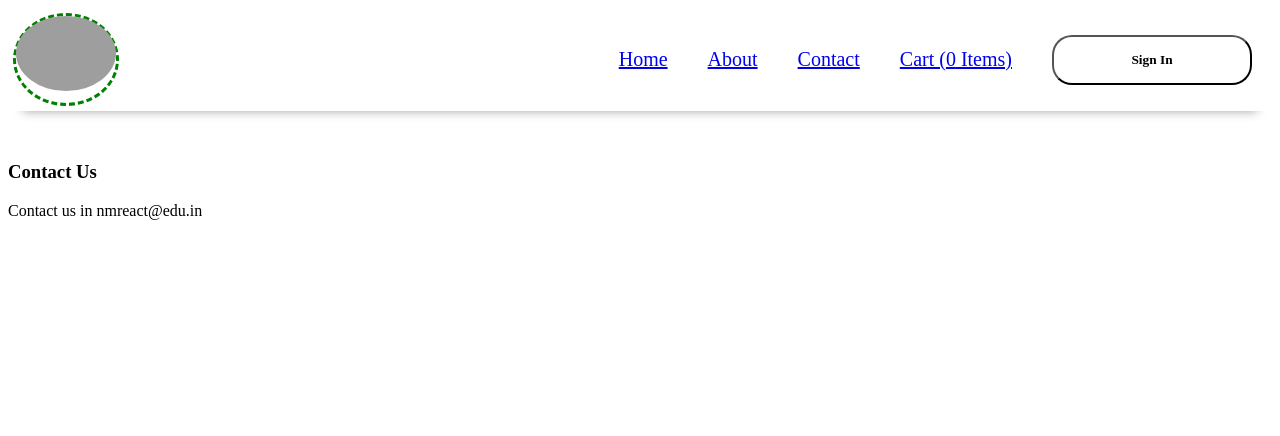
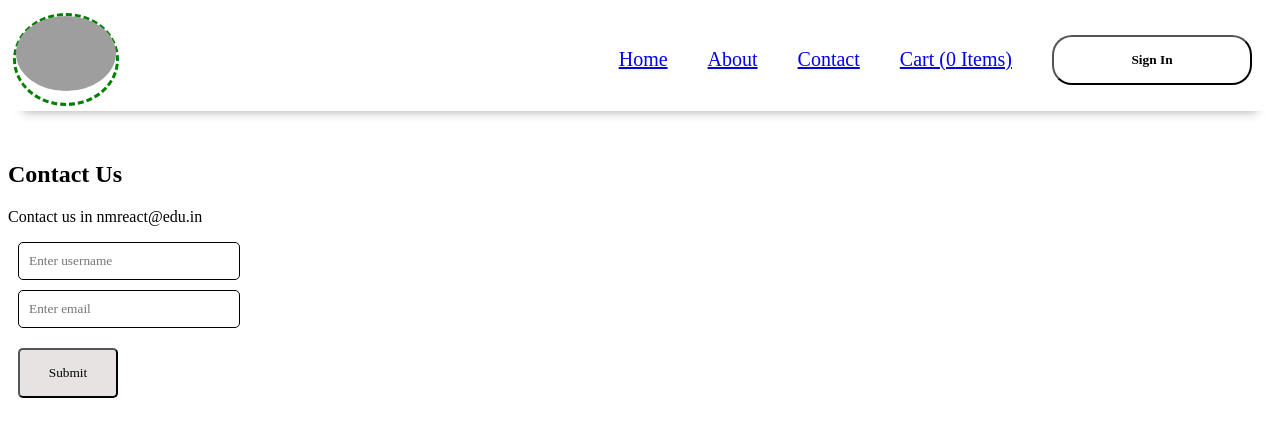
Before and after one commit to SoumyaDey1994/Foodify, a React (Vite) app: page /contact in a window 1280 px wide. Shown: the top 436 px of the page. Built offline with nearby package versions, Linux system fonts and the light colour scheme; grey boxes are pictures that could not be loaded.

Commit message:
configure jest testing complete

```diff
--- a/babel.config.js
+++ b/babel.config.js
@@ -1,3 +1,6 @@
 module.exports = {
-  presets: [["@babel/preset-env", { targets: { node: "current" } }]],
+  presets: [
+    ["@babel/preset-env", { targets: { node: "current" } }],
+    ["@babel/preset-react", { runtime: "automatic" }]
+  ],
 };
--- a/jest.config.js
+++ b/jest.config.js
@@ -193,6 +193,10 @@ const config = {
 
   // Whether to use watchman for file crawling
   // watchman: true,
+    transform: {
+      "^.+\\.js$": "babel-jest",
+      ".+\\.(css|styl|less|sass|scss)$": "jest-transform-css"
+    }
 };
 
 module.exports = config;
--- a/package.json
+++ b/package.json
@@ -16,11 +16,14 @@
   "devDependencies": {
     "@babel/core": "^7.25.2",
     "@babel/preset-env": "^7.25.4",
+    "@babel/preset-react": "^7.24.7",
     "@testing-library/dom": "^10.4.0",
+    "@testing-library/jest-dom": "^6.5.0",
     "@testing-library/react": "^16.0.1",
     "babel-jest": "^29.7.0",
     "jest": "^29.7.0",
     "jest-environment-jsdom": "^29.7.0",
+    "jest-transform-css": "^6.0.1",
     "parcel": "^2.12.0",
     "postcss": "^8.4.47",
     "process": "^0.11.10",
--- a/src/components/Contact.js
+++ b/src/components/Contact.js
@@ -1,8 +1,25 @@
+import styles from "../styles/Contact.module.css";
+
 const Contact = () => {
   return (
     <div className="contact">
-      <h3>Contact Us</h3>
+      <h2>Contact Us</h2>
       <p>Contact us in nmreact@edu.in</p>
+      <form>
+        <input
+          name="username"
+          type="text"
+          className={styles.inputBox}
+          placeholder="Enter username"
+        />
+        <input
+          name="useremail"
+          type="email"
+          className={styles.inputBox}
+          placeholder="Enter email"
+        />
+        <button className={styles.submitBtn}>Submit</button>
+      </form>
     </div>
   );
 };
--- /dev/null
+++ b/src/styles/Contact.module.css
@@ -0,0 +1,19 @@
+
+.inputBox {
+    display: block;
+    width: 200px;
+    margin: 10px;
+    padding: 10px;
+    border: 1px solid black;
+    border-radius: 5px;
+}
+
+.submitBtn {
+    height: 50px;
+    width: 100px;
+    border-radius: 5px;
+    background-color: rgb(232, 227, 227);
+    margin: 10px;
+    padding: 10px;
+    cursor: pointer;
+}
```
Also changed, not shown: 2 other files (tests, documents, lock files or other folders).
